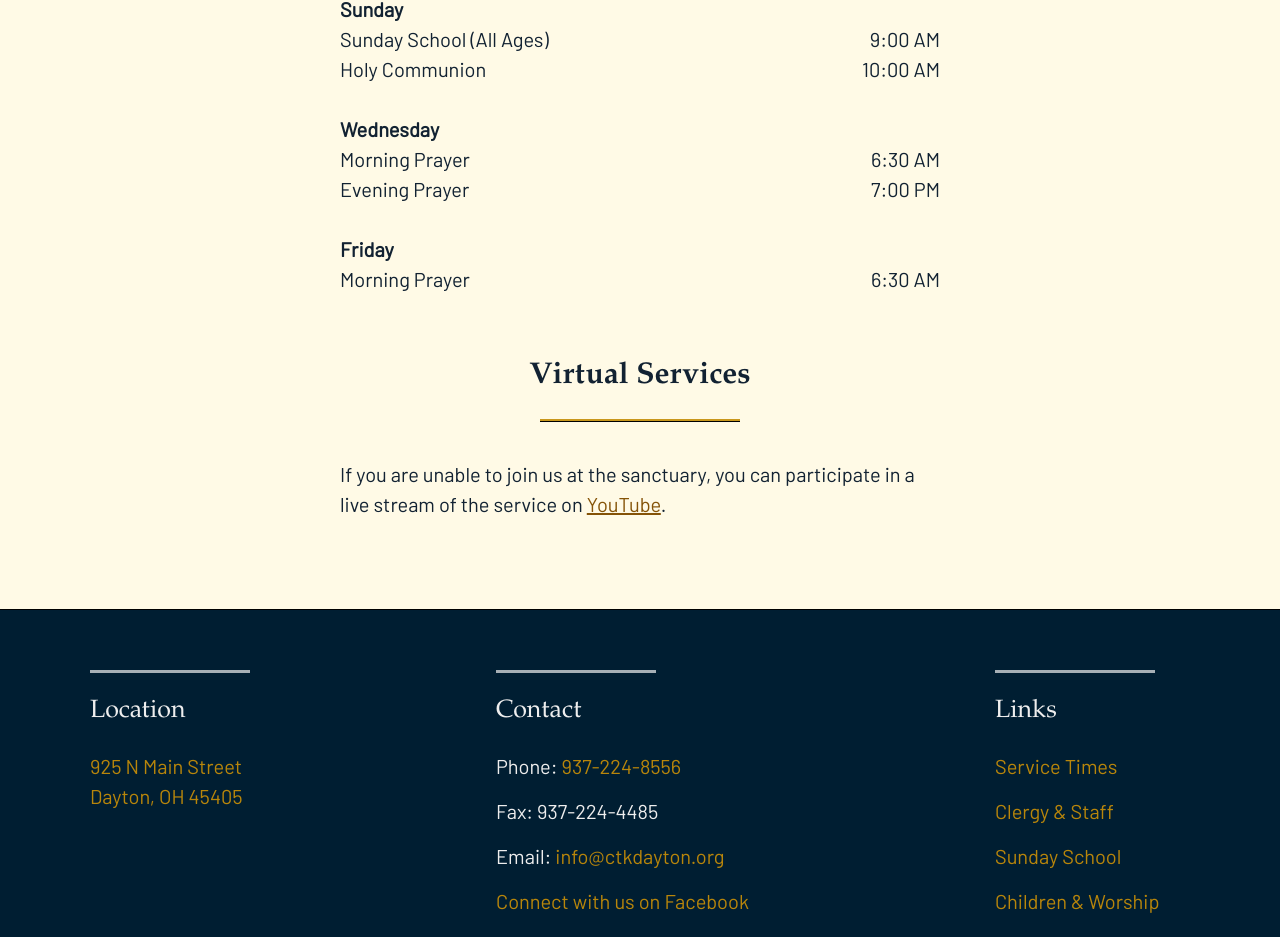
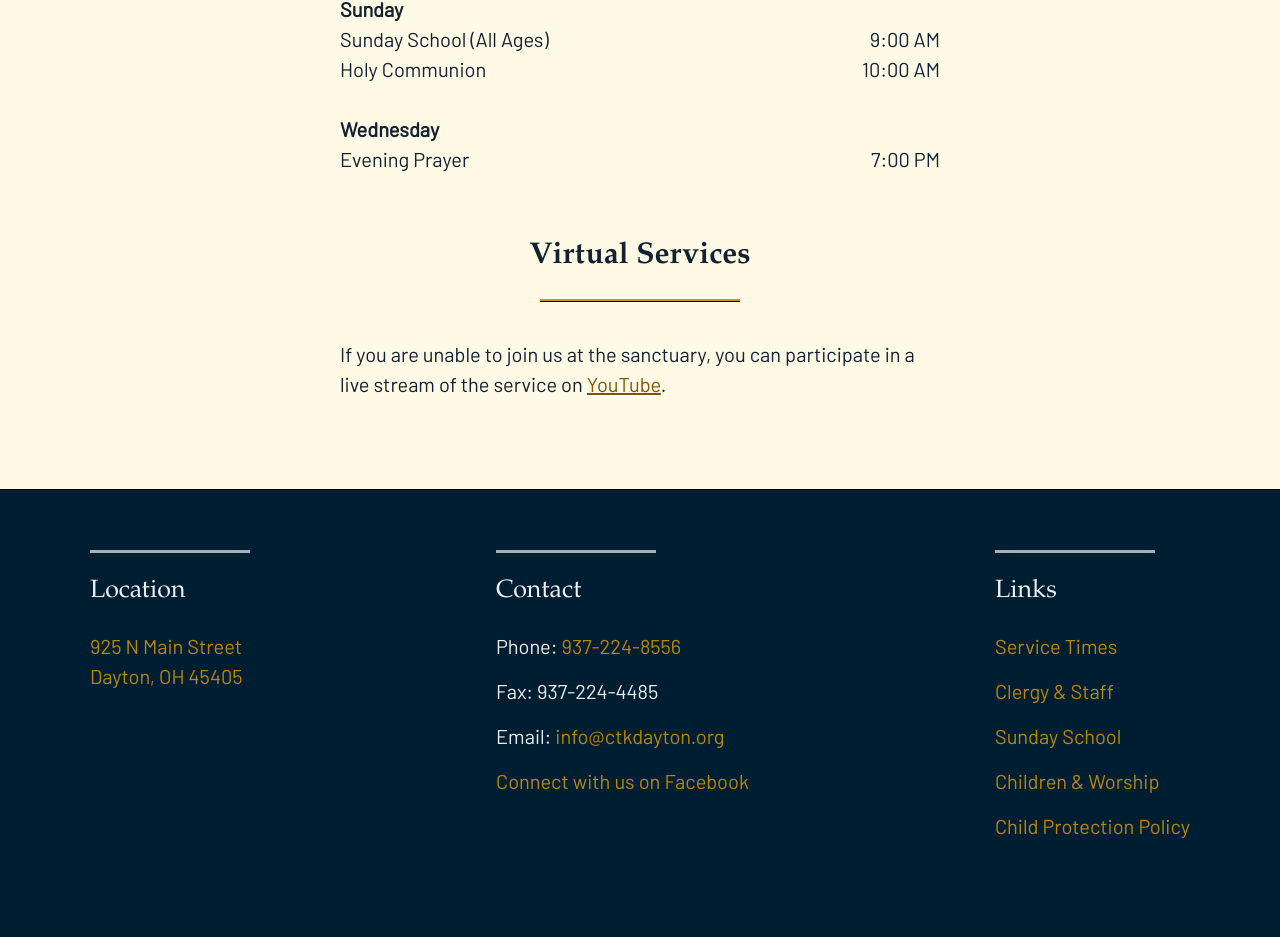
Before and after one commit to jonmcgill/ckrec, a Next.js app: page / in a window 1280 px wide. Shown: the part 1611-2548 px from the top of the page. Built offline with nearby package versions, Linux system fonts and the light colour scheme; a web font is replaced by a local one.

Commit message:
remove morning prayer

```diff
--- a/app/_info.ts
+++ b/app/_info.ts
@@ -26,7 +26,7 @@ const events  = {
   WednesdayWeekly: {
     day: 'Wednesday',
     events: [
-      ['Morning Prayer', '6:30 AM'],
+      // ['Morning Prayer', '6:30 AM'],
       ['Evening Prayer', '7:00 PM']
     ]
   } as EventItem,
@@ -159,7 +159,7 @@ const standardEvents: EventBlock = {
   items: [
     events.SundayWeekly,
     events.WednesdayWeekly,
-    events.FridayWeekly,
+    // events.FridayWeekly,
   ],
 }
 
```
